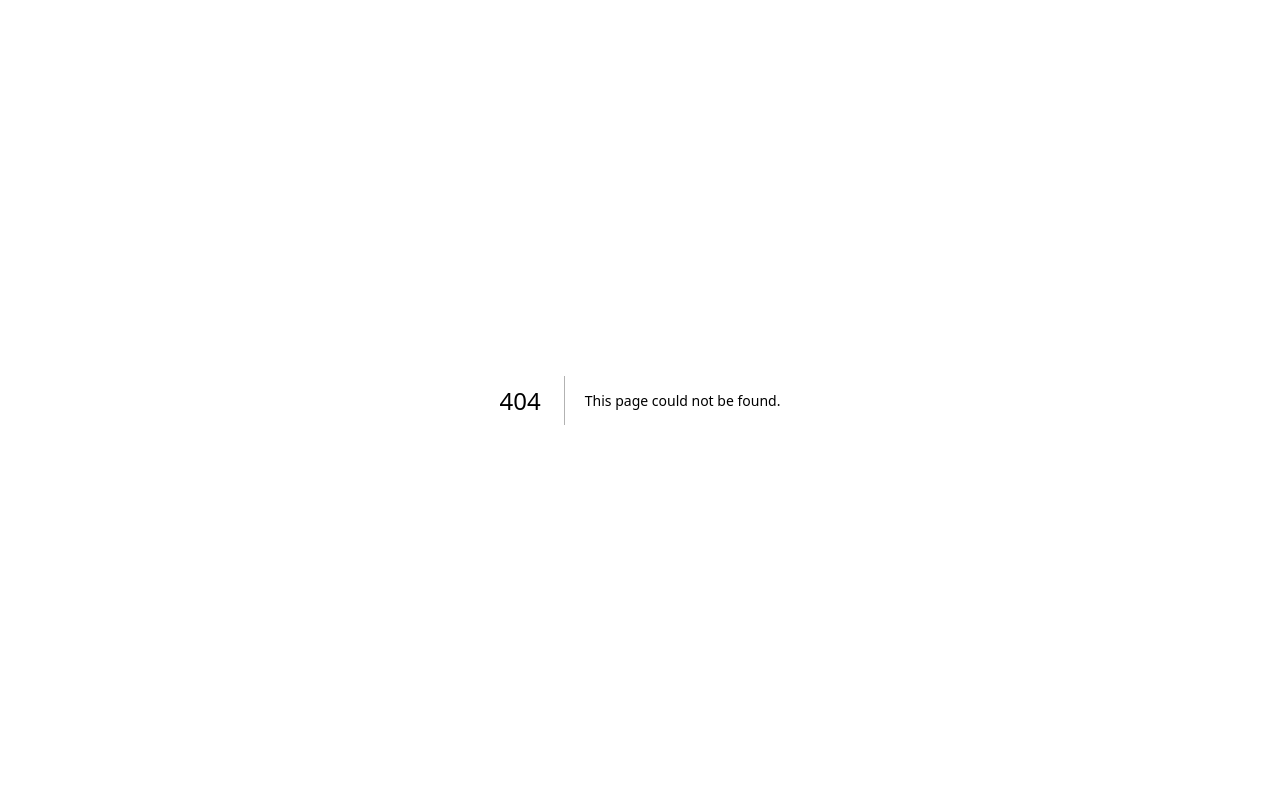
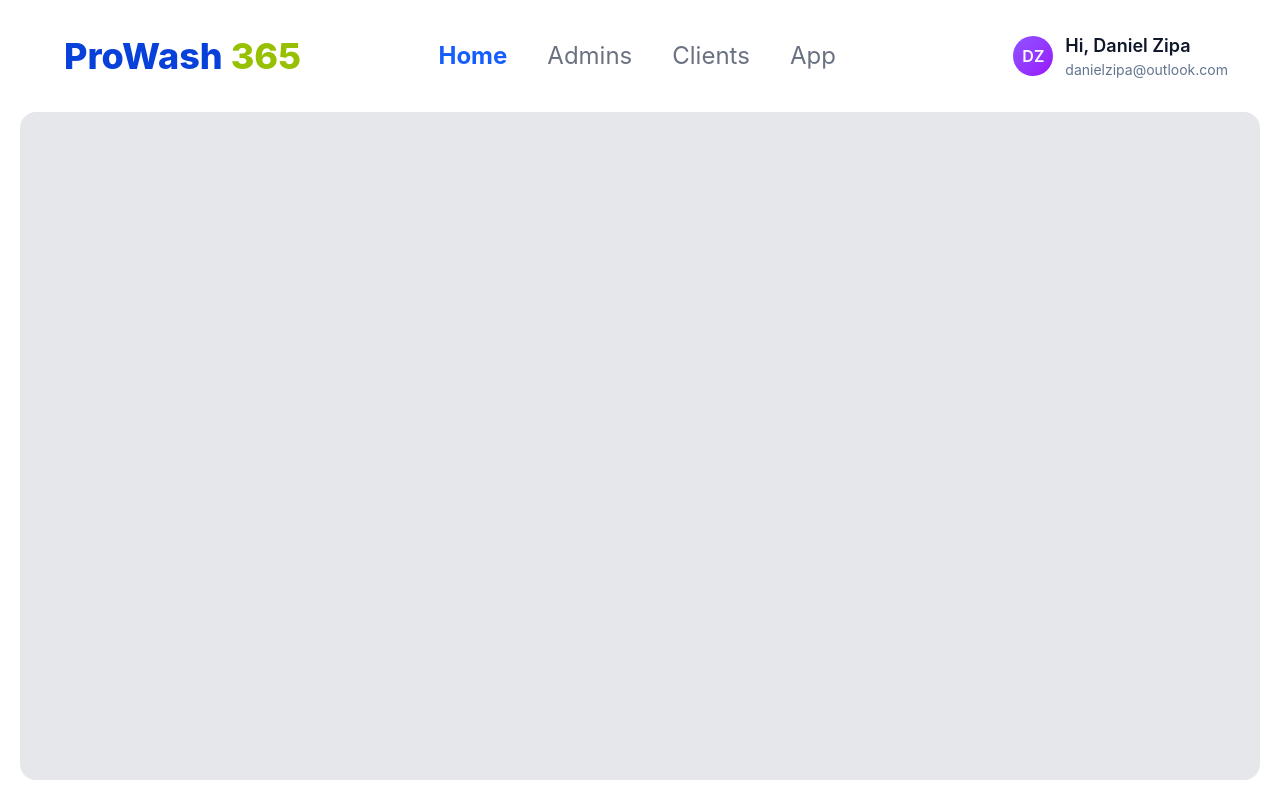
Before and after one commit to dazidev/prowash-web, a Next.js app: page /crm/dashboard/home in a window 1280 px wide. Before the commit this address had no page. Built offline with nearby package versions, Linux system fonts and the light colour scheme.

Commit message:
EDIT: app module structure

```diff
--- a/src/app/crm/dashboard/admins/page.tsx
+++ b/src/app/crm/dashboard/admins/page.tsx
@@ -1,28 +1,40 @@
 import { Table } from "@/components/dashboard/table/Table";
 import { UsersResponse } from "@/interfaces";
 
-import {config} from 'dotenv'
+import { config } from "dotenv";
 
-config()
+config();
 
-const getAdminUsers = async() => {
+const getAdminUsers = async () => {
   const admins: UsersResponse = await fetch(`${process.env.API}/api/admin`, {
-    method: 'GET',
-    next: { tags: ['admins'] }
-  }).then(res => res.json()) //! todo: no mezclar estilos
+    method: "GET",
+    next: { tags: ["admins"] },
+  }).then((res) => res.json()); //! todo: no mezclar estilos
 
-  return admins.data //! todo: manejar el error si no viene el admin.data
-}
+  return admins.data; //! todo: manejar el error si no viene el admin.data
+};
 
 export default async function UsersPage() {
-  const admins = await getAdminUsers()
-  const listHeaders = ['Administrator', 'Email', 'Role', 'Status', 'Last Connection', 'Actions']
+  const admins = await getAdminUsers();
+  const listHeaders = [
+    "Administrator",
+    "Email",
+    "Role",
+    "Status",
+    "Last Connection",
+    "Actions",
+  ];
   return (
     <div className="flex flex-col min-h-[calc(100vh-8.25rem)] bg-gray-200 mx-5 rounded-2xl">
       <div className="m-8">
-        <h1 className="text-4xl font-bold ml-5 mt-5">System administrator management</h1>
-        <p className="text-2xl text-gray-700 mx-5 mb-10">In this section you can manage the administrators who have access to the system. Add, edit or delete user permissions.</p>
-        <Table name={"Administrators"} headers={listHeaders} data={admins}/>
+        <h1 className="text-4xl font-bold ml-5 mt-5">
+          System administrator management
+        </h1>
+        <p className="text-2xl text-gray-700 mx-5 mb-10">
+          In this section you can manage the administrators who have access to
+          the system. Add, edit or delete user permissions.
+        </p>
+        <Table name={"Administrators"} headers={listHeaders} data={admins} />
       </div>
     </div>
   );
--- /dev/null
+++ b/src/app/crm/dashboard/app/advertising/page.tsx
@@ -0,0 +1,26 @@
+import { MockupPhone, TableAdvertising } from "@/components";
+import { getAdvertising } from "../actions";
+
+export default async function AppAdvertisingPage() {
+  const adv = await getAdvertising();
+
+  let data = null;
+
+  if (Array.isArray(adv)) {
+    data = adv;
+  }
+
+  return (
+    <div
+      className="flex flex-row gap-4 mx-5 rounded-2xl bg-gray-200
+                    min-h-[calc(100vh-8.25rem)] max-h-[calc(100vh-8.25rem)] p-4"
+    >
+      <div className="flex flex-2">
+        <TableAdvertising data={data} />
+      </div>
+      <div className="flex flex-1 justify-center">
+        <MockupPhone data={data} />
+      </div>
+    </div>
+  );
+}
--- a/src/app/crm/dashboard/app/page.tsx
+++ b/src/app/crm/dashboard/app/page.tsx
@@ -1,25 +1,5 @@
-import { MockupPhone, TableAdvertising } from "@/components";
-import { getAdvertising } from "./actions";
-import { type ErrorApi } from '../../../../infrastructure/http/interface';
+import { redirect } from "next/navigation";
 
 export default async function AppPage() {
-  const adv = await getAdvertising()
-
-  let data = null
-
-  if (Array.isArray(adv)){
-    data = adv
-  }
-
-  return (
-    <div className="flex flex-row gap-4 mx-5 rounded-2xl bg-gray-200
-                    min-h-[calc(100vh-8.25rem)] max-h-[calc(100vh-8.25rem)] p-4">
-      <div className="flex basis-2/3 min-w-0 min-h-0">
-        <TableAdvertising data={data}/>
-      </div>
-      <div className="flex basis-1/3 min-w-0 min-h-0 justify-center">
-        <MockupPhone data={data}/>
-      </div>
-    </div>
-  );
+  redirect("/crm/dashboard/app/advertising");
 }
--- /dev/null
+++ b/src/app/crm/dashboard/app/services/page.tsx
@@ -0,0 +1,8 @@
+export default async function AppServicesPage() {
+  return (
+    <div
+      className="flex flex-row gap-4 mx-5 rounded-2xl bg-gray-200
+                    min-h-[calc(100vh-8.25rem)] max-h-[calc(100vh-8.25rem)] p-4"
+    ></div>
+  );
+}
--- /dev/null
+++ b/src/app/crm/dashboard/home/page.tsx
@@ -0,0 +1,10 @@
+
+
+export default async function DashboardPage() {
+
+  return (
+    <div className="flex flex-col min-h-[calc(100vh-8.25rem)] bg-gray-200 mx-5 rounded-2xl">
+
+    </div>
+  );
+}
--- a/src/components/dashboard/app/MockupPhone.tsx
+++ b/src/components/dashboard/app/MockupPhone.tsx
@@ -1,72 +1,80 @@
-import React from 'react'
-import { AdvItemTextPhone } from './phone/AdvItemTextPhone'
-import { AdvItemImagePhone } from './phone/AdvItemImagePhone'
-import { AdvItemCarouselPhone } from './phone/AdvItemCarouselPhone'
-import { AdItem } from '@/infrastructure'
-import { AdvItemVideoPhone } from './phone/AdvItemVideoPhone'
+import React from "react";
+import { AdvItemTextPhone } from "./phone/AdvItemTextPhone";
+import { AdvItemImagePhone } from "./phone/AdvItemImagePhone";
+import { AdvItemCarouselPhone } from "./phone/AdvItemCarouselPhone";
+import { AdItem } from "@/infrastructure";
+import { AdvItemVideoPhone } from "./phone/AdvItemVideoPhone";
 
 type ImageObj = {
-  image1: string | null
-  image2: string | null
-  image3: string | null
-  image4: string | null
-  image5: string | null
-}
+  image1: string | null;
+  image2: string | null;
+  image3: string | null;
+  image4: string | null;
+  image5: string | null;
+};
 
 interface Props {
-  data: AdItem[] | null
+  data: AdItem[] | null;
 }
 
 export const MockupPhone = ({ data }: Props) => {
   return (
     <div className="flex items-center justify-center">
       {/*<!-- iPhone 15 Container -->*/}
-      <div className="relative w-100 h-200 rounded-[45px] shadow-[0_0_2px_2px_rgba(255,255,255,0.1)] border-8 border-zinc-900">
+      <div className="relative w-[75%] sm:w-[82%] h-[100%] rounded-[45px] shadow-[0_0_2px_2px_rgba(255,255,255,0.1)] border-8 border-zinc-900">
         {/*<!-- Dynamic Island -->*/}
-        <div className="absolute top-2 left-1/2 transform -translate-x-1/2 w-30 h-8 bg-zinc-900 rounded-full z-20">
-        </div>
+        <div className="absolute top-2 left-1/2 transform -translate-x-1/2 w-30 h-8 bg-zinc-900 rounded-full z-20"></div>
 
         <div className="absolute -inset-[1px] border-[3px] border-zinc-700 border-opacity-40 rounded-[37px] pointer-events-none"></div>
 
         {/*<!-- Screen Content -->*/}
         <div className="relative w-full h-full  rounded-[37px] overflow-y-auto scrollbar-hide flex flex-col p-1.5 pt-15 items-center bg-zinc-900/10">
-
-          {
-            data !== null && data.map((d) => {
-              if (d.type === 'TEXT') {
-                return (<AdvItemTextPhone key={d.id} text={d.text!}/>)
-              }
-              else if (d.type === 'IMAGE') {
-                return (<AdvItemImagePhone key={d.id} text={d.text!} image={d.image1!}/>)
-              }
-              else if (d.type === 'IMAGE_CAROUSEL') {
+          {data !== null &&
+            data.map((d) => {
+              if (d.type === "TEXT") {
+                return <AdvItemTextPhone key={d.id} text={d.text!} />;
+              } else if (d.type === "IMAGE") {
+                return (
+                  <AdvItemImagePhone
+                    key={d.id}
+                    text={d.text!}
+                    image={d.image1!}
+                  />
+                );
+              } else if (d.type === "IMAGE_CAROUSEL") {
                 const images: ImageObj = {
                   image1: d.image1,
                   image2: d.image2,
                   image3: d.image3,
                   image4: d.image4,
                   image5: d.image5,
-                }
-                return (<AdvItemCarouselPhone key={d.id} text={d.text!} images={images}/>)
+                };
+                return (
+                  <AdvItemCarouselPhone
+                    key={d.id}
+                    text={d.text!}
+                    images={images}
+                  />
+                );
+              } else if (d.type === "VIDEO") {
+                return (
+                  <AdvItemVideoPhone
+                    key={d.id}
+                    text={d.text!}
+                    video={d.video!}
+                  />
+                );
               }
-              else if (d.type === 'VIDEO') {
-                return (<AdvItemVideoPhone key={d.id} text={d.text!} video={d.video!} />)
-              }
-            })
-          }
-
+            })}
 
           {/*<AdvItemTextPhone text='Anuncio de prowash'/>
           <AdvItemImagePhone text='Anuncio de prowash'/>
           <AdvItemCarouselPhone text='Anuncio de prowash'/>*/}
 
-
           {/*<svg className="text-zinc-700 h-40" xmlns="http://www.w3.org/2000/svg" viewBox="0 0 24 24">
             <path fill="currentColor" d="M17.05 20.28c-.98.95-2.05.8-3.08.35c-1.09-.46-2.09-.48-3.24 0c-1.44.62-2.2.44-3.06-.35C2.79 15.25 3.51 7.59 9.05 7.31c1.35.07 2.29.74 3.08.8c1.18-.24 2.31-.93 3.57-.84c1.51.12 2.65.72 3.4 1.8c-3.12 1.87-2.38 5.98.48 7.13c-.57 1.5-1.31 2.99-2.54 4.09zM12.03 7.25c-.15-2.23 1.66-4.07 3.74-4.25c.29 2.58-2.34 4.5-3.74 4.25" />
           </svg>*/}
-          <div className="absolute left-1/2 top-1/2 -translate-x-1/2 -translate-y-1/2 h-24 w-12 bg-zinc-600 blur-[80px]">
-
-          </div>
+          <div className="absolute left-1/2 top-1/2 -translate-x-1/2 -translate-y-1/2 h-24 w-12 bg-zinc-600 blur-[80px]"></div>
         </div>
 
         {/*<!-- Left Side Buttons -->*/}
@@ -83,5 +91,5 @@ export const MockupPhone = ({ data }: Props) => {
         <div className="absolute right-[-12px] top-36 w-[6px] h-16 bg-zinc-900 rounded-r-md shadow-md"></div>
       </div>
     </div>
-  )
-}
+  );
+};
--- a/src/components/dashboard/select/SelectAdvertising.tsx
+++ b/src/components/dashboard/select/SelectAdvertising.tsx
@@ -1,55 +1,85 @@
-'use client'
+"use client";
 
-import { useState } from "react"
-import { AddAdvertisingModal } from "../modal/AddAdvertisingModal"
+import { useState } from "react";
+import { AddAdvertisingModal } from "../modal/AddAdvertisingModal";
+import toast from "react-hot-toast";
 
 interface Props {
-  label?: string,
-  availableOrder: number[]
+  label?: string;
+  availableOrder: number[];
 }
 
-type TypeAd = 'TEXT' | 'IMAGE' | 'IMAGE_CAROUSEL' | 'VIDEO'
+type TypeAd = "TEXT" | "IMAGE" | "IMAGE_CAROUSEL" | "VIDEO";
 
 export const SelectAdvertising = ({ label, availableOrder }: Props) => {
-  const [open, setOpen] = useState(false)
-  const [typeAd, setTypeAd] = useState<TypeAd>('TEXT')
+  const [open, setOpen] = useState(false);
+  const [typeAd, setTypeAd] = useState<TypeAd>("TEXT");
 
   const handleSubmit = (e: React.FormEvent<HTMLFormElement>) => {
-    e.preventDefault()
-    setOpen(!open)
-  }
+    e.preventDefault();
+    if (availableOrder.length === 0) {
+      toast.error("There are no more advertising slots.");
+      return;
+    }
+    setOpen(!open);
+  };
 
   return (
     <>
       <form className="max-w-7xl" onSubmit={handleSubmit}>
         <div className="flex flex-row gap-5 justify-end items-center">
-          {
-            label && (
-              <label htmlFor="options" className="block mb-2 text-sm font-medium text-gray-900">Select an option</label>
-            )
-          }
+          {label && (
+            <label
+              htmlFor="options"
+              className="block mb-2 text-sm font-medium text-gray-900"
+            >
+              Select an option
+            </label>
+          )}
 
           <select
             id="options"
             className="bg-gray-50 border border-gray-300 text-gray-900 text-sm rounded-lg focus:ring-blue-500 focus:border-blue-500 block w-full p-2.5"
             value={typeAd}
             onChange={(e) => setTypeAd(e.target.value as TypeAd)}
+            defaultValue={"TEXT"}
           >
-            <option value="TEXT" selected>Only text</option>
+            <option value="TEXT" selected>
+              Only text
+            </option>
             <option value="IMAGE">Text + image</option>
             <option value="IMAGE_CAROUSEL">Text + image carousel</option>
             <option value="VIDEO">Text + video</option>
           </select>
 
           <div className="flex">
-            <button type="submit" className="text-white inline-flex items-end bg-blue-700 hover:bg-blue-800 focus:ring-4 focus:outline-none focus:ring-blue-300 font-medium rounded-lg text-sm px-5 py-2.5 text-center">
-              <svg className="me-1 -ms-1 w-5 h-5" fill="currentColor" viewBox="0 0 20 20" xmlns="http://www.w3.org/2000/svg"><path fillRule="evenodd" d="M10 5a1 1 0 011 1v3h3a1 1 0 110 2h-3v3a1 1 0 11-2 0v-3H6a1 1 0 110-2h3V6a1 1 0 011-1z" clipRule="evenodd"></path></svg>
+            <button
+              type="submit"
+              className="text-white inline-flex items-end bg-blue-700 hover:bg-blue-800 focus:ring-4 focus:outline-none focus:ring-blue-300 font-medium rounded-lg text-sm px-5 py-2.5 text-center"
+            >
+              <svg
+                className="me-1 -ms-1 w-5 h-5"
+                fill="currentColor"
+                viewBox="0 0 20 20"
+                xmlns="http://www.w3.org/2000/svg"
+              >
+                <path
+                  fillRule="evenodd"
+                  d="M10 5a1 1 0 011 1v3h3a1 1 0 110 2h-3v3a1 1 0 11-2 0v-3H6a1 1 0 110-2h3V6a1 1 0 011-1z"
+                  clipRule="evenodd"
+                ></path>
+              </svg>
               Add
             </button>
           </div>
         </div>
       </form>
-      <AddAdvertisingModal open={open} setOpen={setOpen} type={typeAd} availableOrder={availableOrder} />
+      <AddAdvertisingModal
+        open={open}
+        setOpen={setOpen}
+        type={typeAd}
+        availableOrder={availableOrder}
+      />
     </>
-  )
-}
+  );
+};
--- a/src/components/dashboard/topNav/TopNav.tsx
+++ b/src/components/dashboard/topNav/TopNav.tsx
@@ -1,43 +1,25 @@
-import React from 'react'
-import { TopNavItem } from './TopNavItem'
+import React from "react";
+import { TopNavItem } from "./TopNavItem";
 
 export const TopNav = () => {
   return (
-    <nav className="fixed top-0 z-50 w-[90%] h-20 m-4 rounded-xl">
+    <nav className="fixed top-0 z-50 w-[95%] h-20 m-4 rounded-xl">
       <div className="flex flex-row px-3 py-3 lg:px-5 lg:pl-3">
-
         <div className="flex items-center justify-end pl-5">
-          <span
-            className='text-4xl font-extrabold text-[#0841D9]'
-          >
-            PROWASH
+          <span className="text-4xl font-extrabold text-[#0841D9]">
+            ProWash
           </span>
-          <span
-            className='text-4xl font-extrabold text-[#97c000] ml-2'
-          >
+          <span className="text-4xl font-extrabold text-[#97c000] ml-2">
             365
           </span>
-
         </div>
 
-        <div className='flex-1'>
-          <ul className='flex flex-row justify-center'>
-            <TopNavItem
-              path="/crm/dashboard"
-              labelText="HOME"
-            />
-            <TopNavItem
-              path="/crm/dashboard/admins"
-              labelText="ADMINS"
-            />
-            <TopNavItem
-              path="/crm/dashboard/clients"
-              labelText="CLIENTS"
-            />
-            <TopNavItem
-              path="/crm/dashboard/app"
-              labelText="APP"
-            />
+        <div className="flex-1">
+          <ul className="flex flex-row justify-center">
+            <TopNavItem path="/crm/dashboard/home" labelText="Home" />
+            <TopNavItem path="/crm/dashboard/admins" labelText="Admins" />
+            <TopNavItem path="/crm/dashboard/clients" labelText="Clients" />
+            <TopNavItem path="/crm/dashboard/app" labelText="App" />
           </ul>
         </div>
 
@@ -46,12 +28,13 @@ export const TopNav = () => {
             DZ
           </div>
           <div className="flex flex-col">
-            <div className="text-lg font-semibold text-slate-900">Hi, Daniel Zipa</div>
+            <div className="text-lg font-semibold text-slate-900">
+              Hi, Daniel Zipa
+            </div>
             <div className="text-sm text-slate-500">danielzipa@outlook.com</div>
           </div>
         </div>
-
       </div>
     </nav>
-  )
-}
+  );
+};
--- a/src/components/dashboard/topNav/TopNavItem.tsx
+++ b/src/components/dashboard/topNav/TopNavItem.tsx
@@ -1,29 +1,72 @@
-'use client'
+"use client";
 
-import Link from 'next/link'
-import { usePathname } from 'next/navigation';
-
+import Link from "next/link";
+import { usePathname } from "next/navigation";
+import { useState } from "react";
 
 interface Props {
-  path: string
-  labelText: string
+  path: string;
+  labelText: string;
 }
 
-export const TopNavItem = ({path, labelText}: Props) => {
-  const currentPath = usePathname()
+export const TopNavItem = ({ path, labelText }: Props) => {
+  const currentPath = usePathname();
+  const [openMenu, setOpenMenu] = useState({
+    app: false,
+  });
 
   return (
-    <li>
+    <li className="">
       <Link
         href={path}
-        className={`
-          flex items-center h-14  rounded-lg
-          ${ currentPath === path ? ' text-blue-600 font-bold' : 'text-gray-500 hover:text-blue-600'}
-        `}>
-        <div className='flex items-center pl-8'>
-          <span className={'ms-3 text-2xl'}>{labelText}</span>
+        className={"flex items-center h-14  rounded-lg"}
+        onMouseEnter={() => {
+          setOpenMenu((prev) => ({ ...prev, app: true }));
+        }}
+        onMouseLeave={() => {
+          setOpenMenu((prev) => ({ ...prev, app: false }));
+        }}
+      >
+        <div className="flex flex-col items-center pr-10">
+          <span
+            className={`text-2xl
+            ${
+              currentPath.startsWith(path)
+                ? "text-blue-600 font-bold"
+                : "text-gray-500 hover:text-blue-600"
+            }
+            `}
+          >
+            {labelText}
+          </span>
         </div>
+        {labelText === "App" && openMenu.app === true && (
+          <div className="absolute top-15 flex flex-col w-auto h-auto bg-gray-100 py-2 px-3 gap-2 rounded-xl">
+            <Link href={"/crm/dashboard/app/advertising"}>
+              <span
+                className={`${
+                  path === currentPath
+                    ? "text-blue-600 font-bold"
+                    : "text-gray-500 hover:text-blue-600"
+                }`}
+              >
+                Advertising
+              </span>
+            </Link>
+            <Link href={"/crm/dashboard/app/services"}>
+              <span
+                className={`${
+                  path === currentPath
+                    ? "text-blue-600 font-bold"
+                    : "text-gray-500 hover:text-blue-600"
+                }`}
+              >
+                Services
+              </span>
+            </Link>
+          </div>
+        )}
       </Link>
     </li>
-  )
-}
+  );
+};
```
Also changed, not shown: src/components/dashboard/table/TableAdvertising.tsx (+46 -57 lines).
